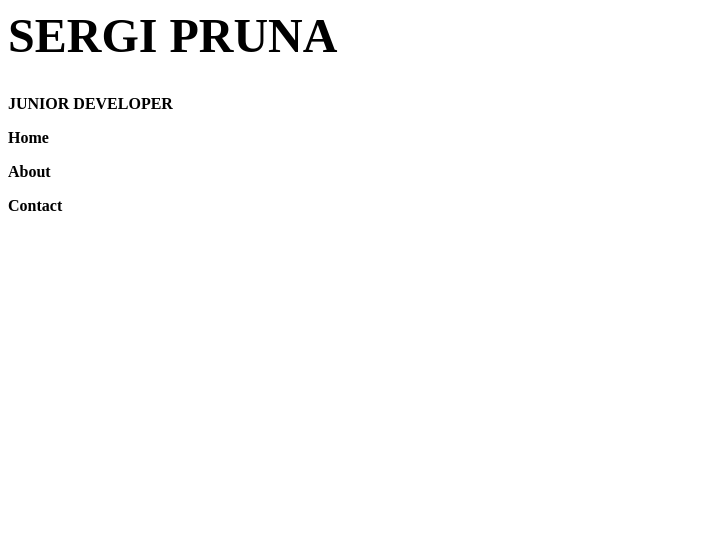
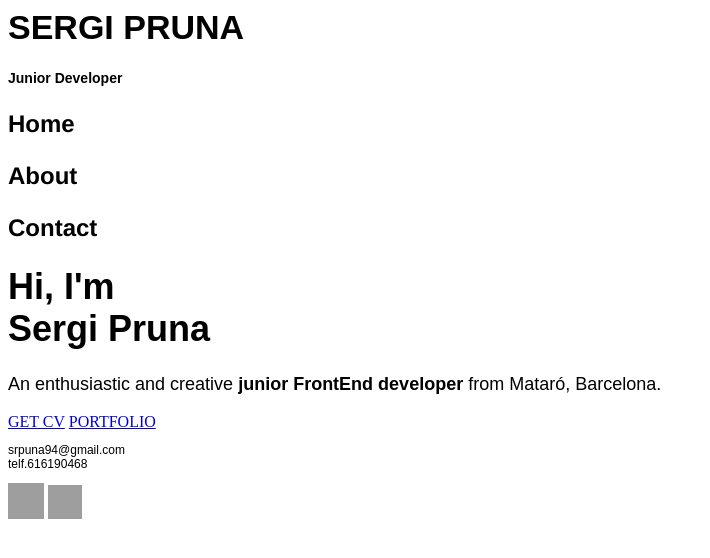
Before and after one commit to serputos/FrontEnd, a plain HTML site: page index.html in a window 1280 px wide. Shown: the whole page, without its empty margins (0-710 px from the left). Drawn offline with Linux system fonts and the light colour scheme; grey boxes are pictures that could not be loaded.

Commit message:
version solo HTML

```diff
--- a/index.html
+++ b/index.html
@@ -3,11 +3,23 @@
         <title>Sergi Pruna Web</title>
     </head>
     <body>
-        <h1 style ="font-size:300%;" style = "font-family: 'Gill Sans', 'Gill Sans MT', Calibri, 'Trebuchet MS', sans-serif;" title="Sergi Pruna Junior Developer"><b>SERGI PRUNA</b></h1>
-        <h2 style ="font-size:100%;" style = "font-family: Calibri;" > <b>JUNIOR DEVELOPER</b></h2>
-        <h3 style ="font-size:100%;" style = "font-family: Roboto;" > Home</h3>
-        <h3 style ="font-size:100%;" style = "font-family: Roboto;" > About</h3>
-        <h3 style ="font-size:100%;" style = "font-family: Roboto;" > Contact</h3>
+
+        <h1 style ="font-size:34px; font-family: sans-serif;" title="Sergi Pruna Junior Developer"><b>SERGI PRUNA</b></h1>
+        <h2 style ="font-size:14px;font-family: sans-serif;"> <b>Junior Developer</b></h2>
+        <h3 style ="font-size:24px;font-family: Helvetica;" > Home</h3>
+        <h3 style ="font-size:24px;font-family: Helvetica;" > About</h3>
+        <h3 style ="font-size:24px;font-family: Helvetica;" > Contact</h3>
+        <h1 style ="font-size:36px; font-family: sans-serif;">Hi, I'm<br>Sergi Pruna</h1>
+
+        <p style ="font-size:18px;font-family: sans-serif;">An enthusiastic and creative <b>junior FrontEnd developer</b> from Mataró, Barcelona.</p>
+        <a href="https://es.linkedin.com/in/sergi-pruna-bb0115161">GET CV</a>
+        <a href="https://www.artstation.com/serprutos">PORTFOLIO</a>
+        <p style ="font-size:12px; font-family: sans-serif;" >srpuna94@gmail.com<br>telf.616190468</p>
+
+        <a href="https://es.linkedin.com/in/sergi-pruna-bb0115161"> <img src="https://w7.pngwing.com/pngs/1012/692/png-transparent-computer-icons-linkedin-social-media-social-media-text-rectangle-logo.png" width="36" height="36"></a>
+        <a href="https://www.instagram.com/spruna/?hl=es"><img src="https://e7.pngegg.com/pngimages/748/133/png-clipart-computer-icons-youtube-logo-business-blog-instagram-area-symbol.png" width="34" height="34"></a>
+
+
 
     </body>
 </html>
```
